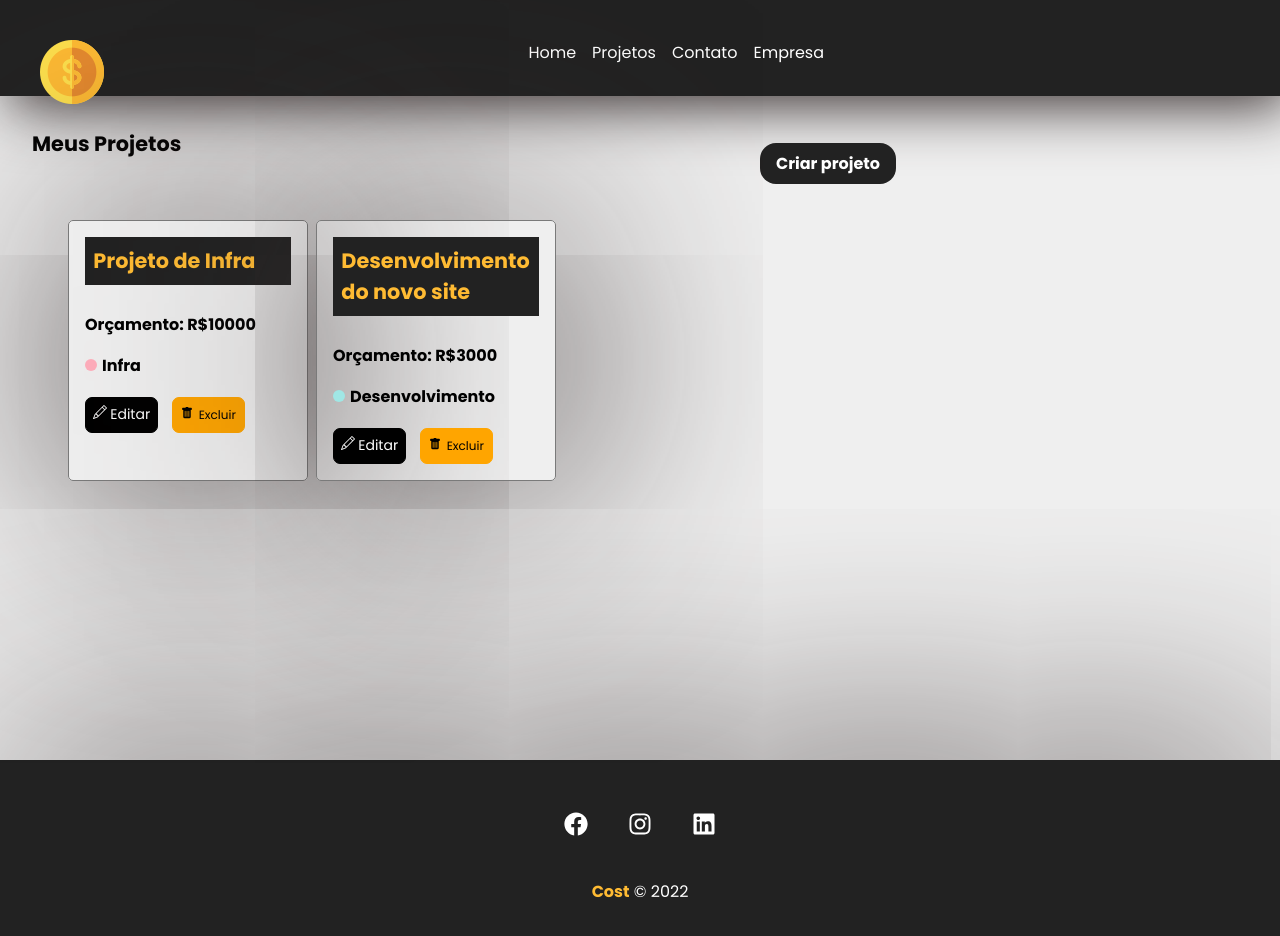
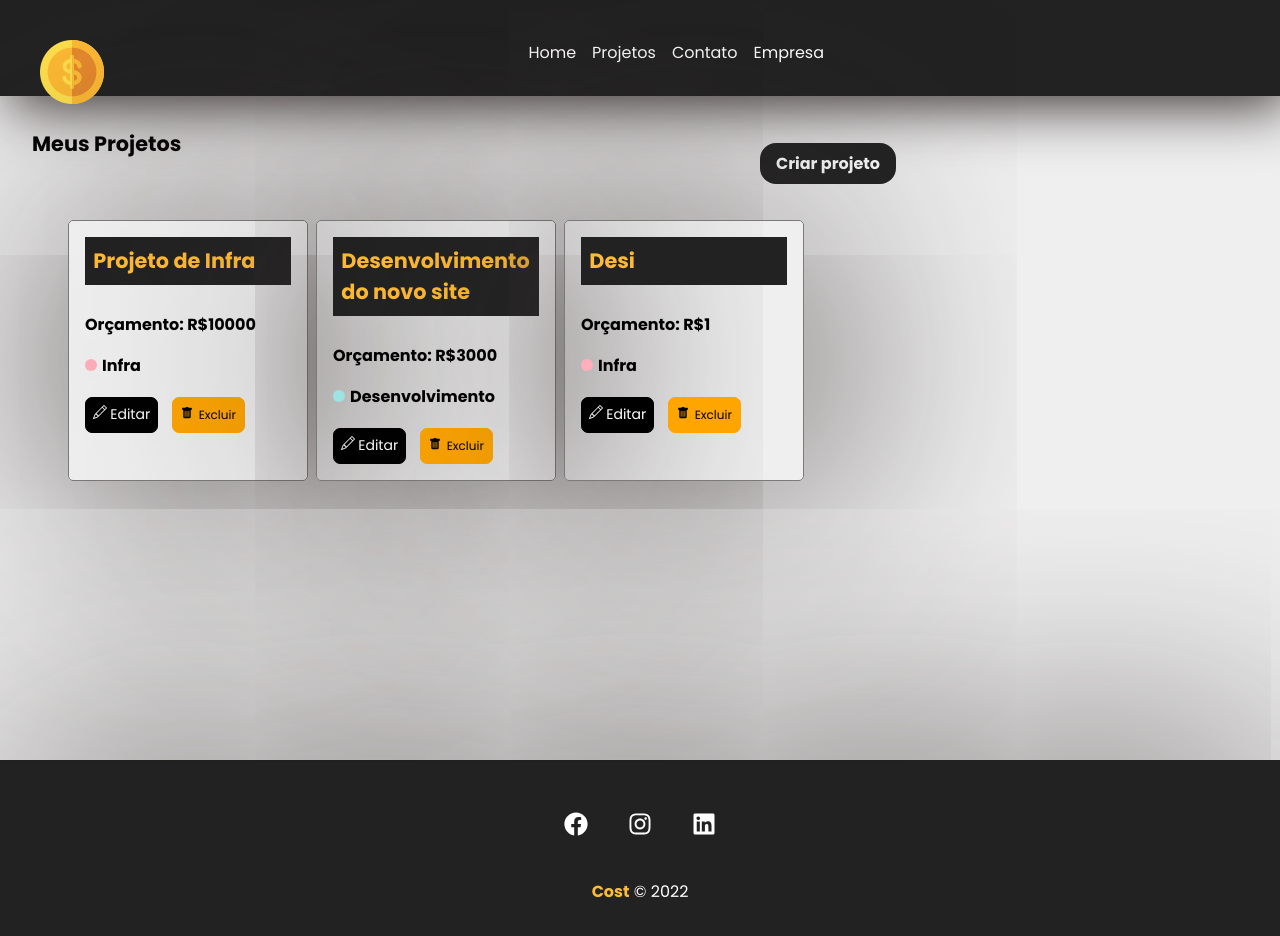
Before and after one commit to thiago-henrique-dev/react-project-cost, a React (Create React App) app: page /projects in a window 1280 px wide. Shown: the top 936 px of the page. Built offline with nearby package versions, Linux system fonts and the light colour scheme; data requests are answered from the project's data file.

Commit message:
Pagina de edição de dados

```diff
--- a/db.json
+++ b/db.json
@@ -28,6 +28,17 @@
       "cost": 0,
       "services": [],
       "id": 3
+    },
+    {
+      "name": "Desi",
+      "budget": "1",
+      "category": {
+        "id": "1",
+        "name": "Infra"
+      },
+      "cost": 0,
+      "service": [],
+      "id": 4
     }
   ],
   "categories": [
--- a/src/App.js
+++ b/src/App.js
@@ -7,6 +7,7 @@
 import Navbar from './components/layout/Navbar'
 import Footer from './components/layout/Footer'
 import Projects from './components/pages/Projects';
+import Project from './components/pages/Project'
 
 
 function App() {
@@ -21,6 +22,7 @@
             <Route path='/company' element={<Company/>}></Route>
             <Route path='/contact' element={<Contact/>}></Route>
             <Route path='/newproject' element={<NewProject/>}></Route>
+            <Route path='/project/:id' element={<Project/>}></Route>
           </Routes>
           </Container>
         </Router>
--- /dev/null
+++ b/src/components/pages/Project.js
@@ -0,0 +1,32 @@
+import styles from './Project.module.css'
+import { useParams } from 'react-router-dom'
+import { useState, useEffect } from 'react'
+
+
+function Project(){
+    let { id } = useParams()
+    const [project, setProject] = useState([])
+
+    useEffect(() => {
+        // Para ver o loading
+        setTimeout(
+          () =>
+            fetch(`http://localhost:5000/projects/${id}`, {
+              method: 'GET',
+              headers: {
+                'Content-Type': 'application/json',
+              },
+            })
+              .then((resp) => resp.json())
+              .then((data) => {
+                setProject(data)
+
+              }),
+          0,
+        )
+      }, [id])
+
+    return <p>{project.name}</p>
+}
+
+export default Project
--- a/src/components/project/ProjectCard.js
+++ b/src/components/project/ProjectCard.js
@@ -19,7 +19,7 @@
                 <span className={`${styles[category.toLowerCase()]}`}></span> {category}
             </p>
             <div className={styles.project_card_actions}>
-                <Link to="">
+                <Link to={'/project/' + id}>
                     <BsPencil/> Editar
                 </Link>
                 <button onClick={remove}>
--- a/src/components/project/ProjectForm.js
+++ b/src/components/project/ProjectForm.js
@@ -10,7 +10,7 @@
 
   useEffect(() => {
     fetch("http://localhost:5000/categories", {
-      mathod: "GET",
+      method: "GET",
       headers: {
         'Content-Type': 'application/json'
       }
```
